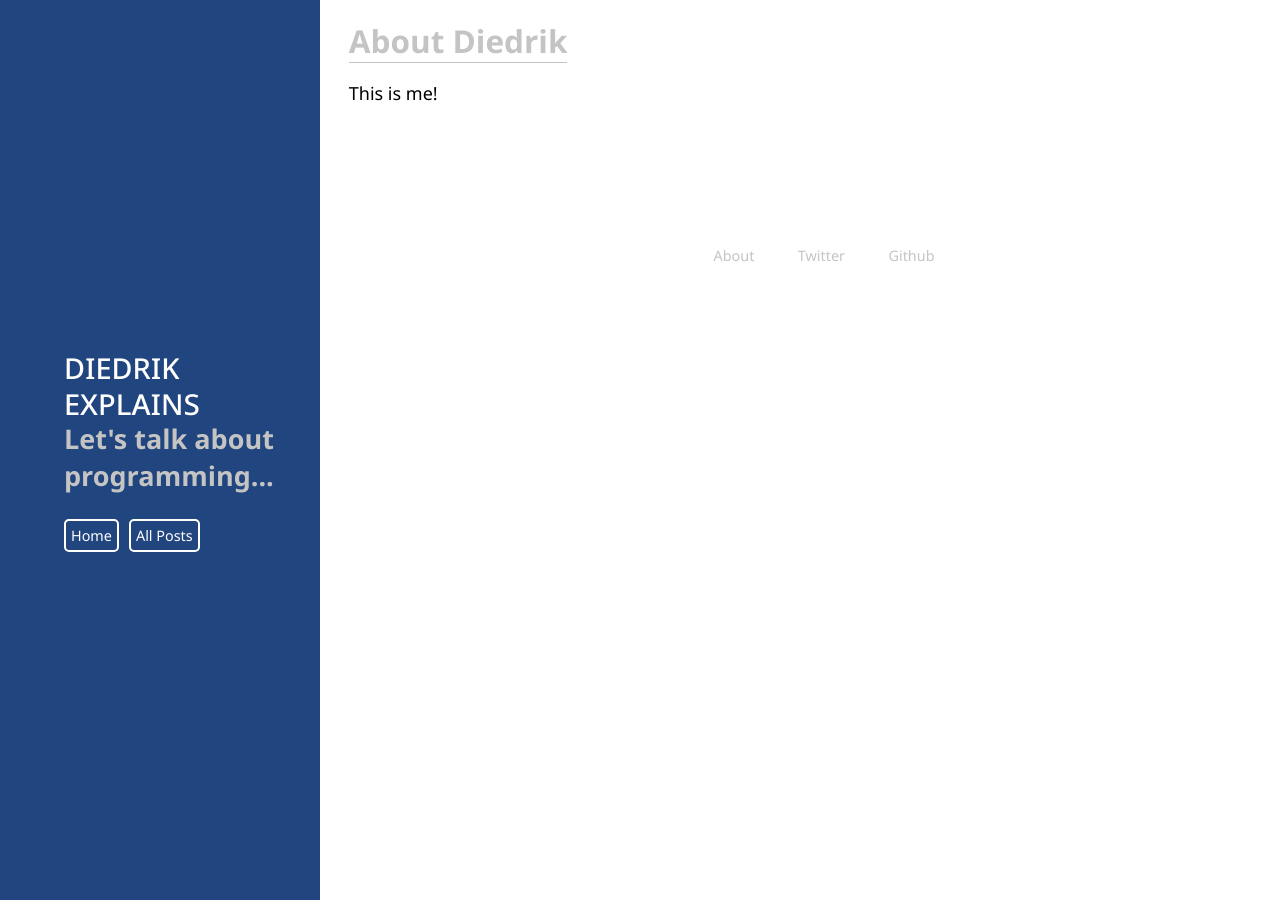
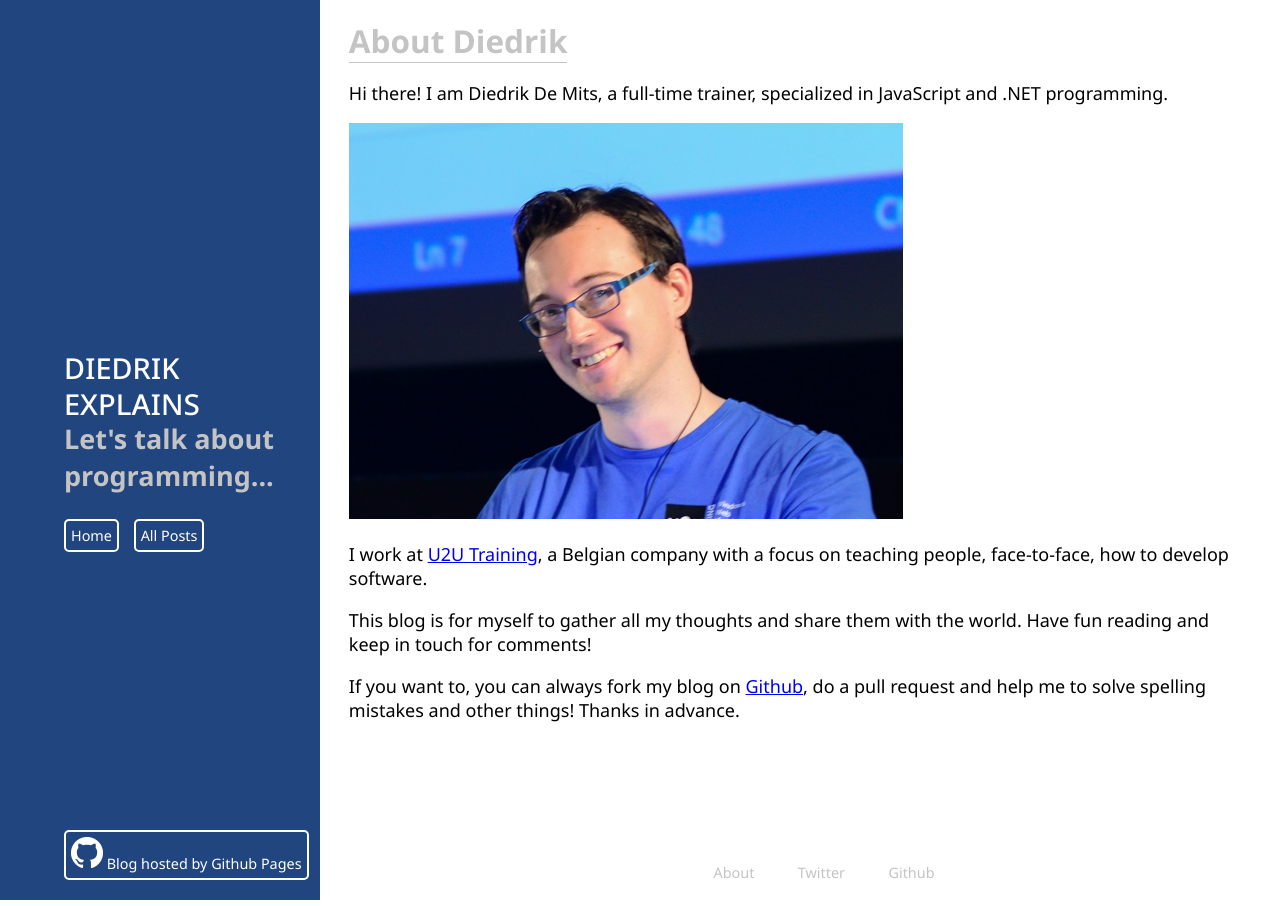
Before and after one commit to DiedrikDM/DiedrikDM.github.io, a Jekyll site: the page built from about.html, in a window 1280 px wide. Built offline with Jekyll 4.4.1, drawn with Linux system fonts in a browser that asks for light colours.

Commit message:
Put github pages link on blog

```diff
--- a/_layouts/layout.html
+++ b/_layouts/layout.html
@@ -18,8 +18,10 @@
                 <h1 class="title">Diedrik Explains</h1>
                 <h2 class="subtitle">Let's talk about programming...</h2>
                 <nav>
-                <a href="/" class="button">Home</a><a href="/allposts.html" class="button">All Posts</a>
+                    <a href="/" class="button">Home</a>
+                    <a href="/allposts.html" class="button">All Posts</a>
                 </nav>
+                <a href="https://github.com/DiedrikDM/DiedrikDM.github.io" class="button bottom"><img src="/img/GitHub-Mark-Light-32px.png" /> Blog hosted by Github Pages</a>
             </div>
         </div>
         <main class="content">
--- a/about.html
+++ b/about.html
@@ -2,4 +2,8 @@
 layout: layout
 title: About Diedrik
 ---
-<p>This is me!</p>
+<p>Hi there! I am Diedrik De Mits, a full-time trainer, specialized in JavaScript and .NET programming.</p>
+<img src="/img/profile-mini-diedrik.jpg" style="text-align: center; display: inline-block;" />
+<p>I work at <a href="https://www.u2u.be/">U2U Training</a>, a Belgian company with a focus on teaching people, face-to-face, how to develop software.</p>
+<p>This blog is for myself to gather all my thoughts and share them with the world. Have fun reading and keep in touch for comments!</p>
+<p>If you want to, you can always fork my blog on <a href="https://github.com/DiedrikDM/DiedrikDM.github.io">Github</a>, do a pull request and help me to solve spelling mistakes and other things! Thanks in advance.</p>
--- a/css/my.css
+++ b/css/my.css
@@ -40,6 +40,10 @@ html{
 .sidebar a.button:hover{
     background-color: white;
     color: #21457f;
+}
+.sidebar a.button.bottom{
+    position: absolute;
+    bottom: 20px;
 }
 .content{
     padding: 0;
```
Also changed, not shown: dist/my.min.css, img/GitHub-Mark-32px.png (added), img/GitHub-Mark-Light-32px.png (added), img/profile-mini-diedrik.jpg (added).
